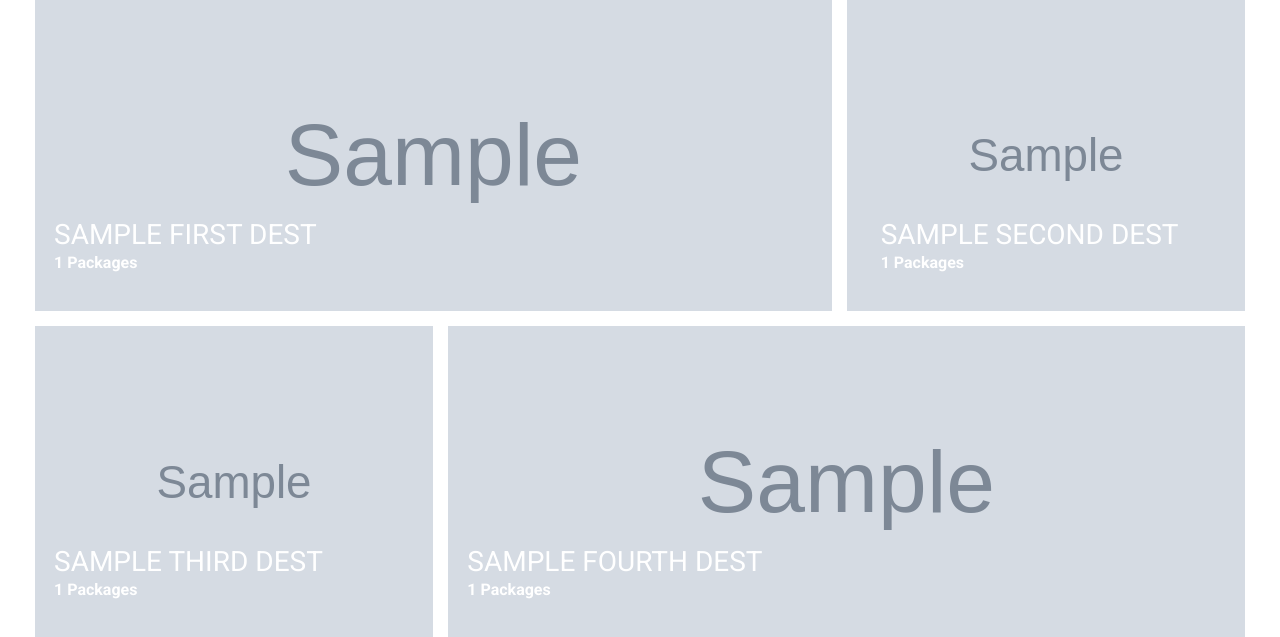
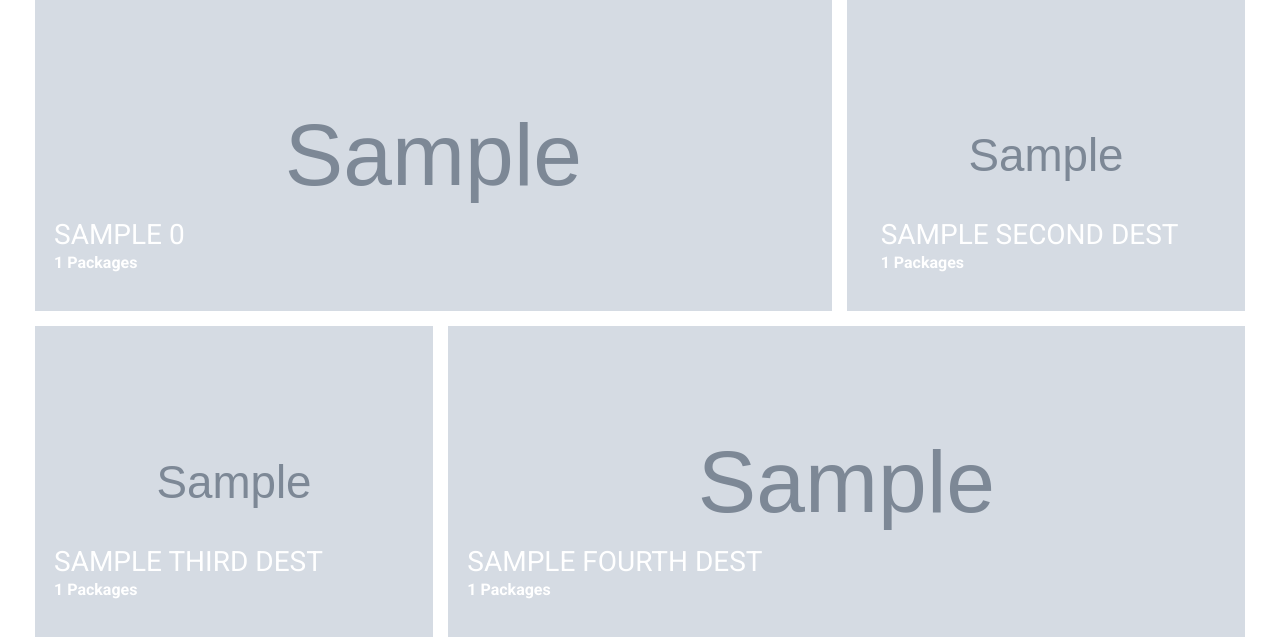
Before and after one commit to BishnuThapa/Travel-Booking-Django, a Django app: template templates/index.html in a window 1280 px wide. Shown: the part 1341-1978 px from the top of the page. Run offline with Django 4.2, Linux system fonts and the light colour scheme; the template is opened without the code that fills it: most values are stand-ins (such as "Sample title", 1, 10 or a date in 2020); grey boxes marked "Sample" are stand-in pictures; some libraries are stand-ins or nearby versions.

Commit message:
retrive dynamic value using index number

```diff
--- a/templates/index.html
+++ b/templates/index.html
@@ -82,7 +82,7 @@
         </a>
         <div class="desti-text">
           <!--<h6><a href="{% url 'destination' second_dest.slug %}">{{destination.0.name }}</a></h6>-->
-          <h6><a href="{% url 'destination' first_dest.slug %}">{{first_dest.name }}</a></h6>
+          <h6><a href="{% url 'destination' first_dest.slug %}">{{ destination.0.name }}</a></h6>
           <p>{{ first_dest.tour_set.all.count }} Packages</p>
         </div>
       </div>
```
